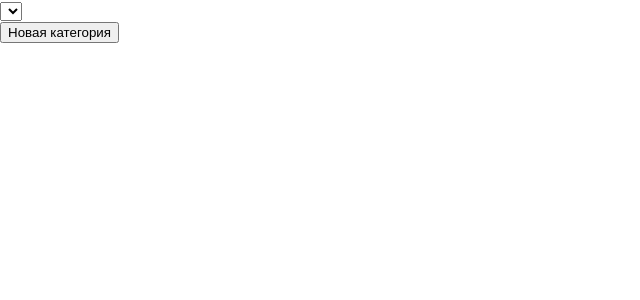
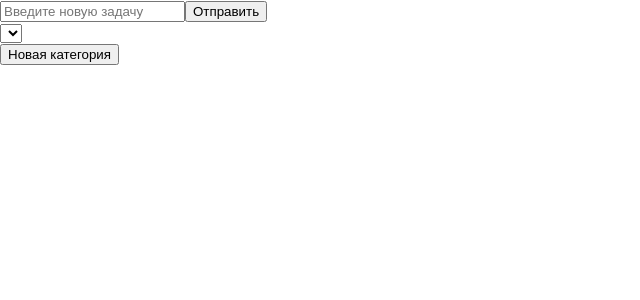
Before and after one commit to KirillTarasenk0/react-todo-app, a React (Create React App) app: page / in a window 1280 px wide. Shown: the top 300 px of the page, without its empty margins (0-640 px from the left). Built offline with nearby package versions, Linux system fonts and the light colour scheme; the HTML template or start-up script is replaced by a standard one.

Commit message:
AddTodoForm controller logic was finished

```diff
--- a/src/App.js
+++ b/src/App.js
@@ -1,11 +1,13 @@
 import './App.css';
 import {initialTodos} from "./helpers/initialTodos/initialTodos";
 import CategorySelector from "./components/categorySelector/CategorySelector";
+import AddTodoForm from "./components/addTodoForm/AddTodoForm";
 
 function App() {
   return (
     <>
       <div className="app__container">
+        <AddTodoForm/>
         <CategorySelector/>
       </div>
     </>
--- a/src/components/addTodoForm/AddTodoForm.jsx
+++ b/src/components/addTodoForm/AddTodoForm.jsx
@@ -1,9 +1,22 @@
 import './AddTodoForm.css';
+import {useState} from "react";
 
 export default function AddTodoForm() {
+    const [taskValue, setTaskValue] = useState([]);
+    const [inputValue, setInputValue] = useState('');
+    const handleTaskInputChange = (event) => {
+        setInputValue(event.target.value);
+    };
+    const handleTaskInput = () => {
+        setTaskValue([...taskValue, inputValue]);
+        setInputValue('');
+    };
     return (
       <>
-
+        <div>
+            <input type="text" placeholder="Введите новую задачу" onChange={handleTaskInputChange}/>
+            <button type="submit" onClick={handleTaskInput}>Отправить</button>
+        </div>
       </>
     );
 }
--- a/src/components/categorySelector/CategorySelector.jsx
+++ b/src/components/categorySelector/CategorySelector.jsx
@@ -3,7 +3,6 @@ import CategorySelectorForm from "./categorySelectorForm/CategorySelectorForm";
 import {useState} from "react";
 
 export default function CategorySelector() {
-  //Позволяет выбирать категорию из списка существующих категорий или добавлять новую. Использует useState для управления формой ввода новой категории.
   const [clickCategoryButton, setClickCategoryButton] = useState(false);
   const [inputCategoryValue, setInputCategoryValue] = useState([]);
   const handleCategoryInput = (value) => {
```
